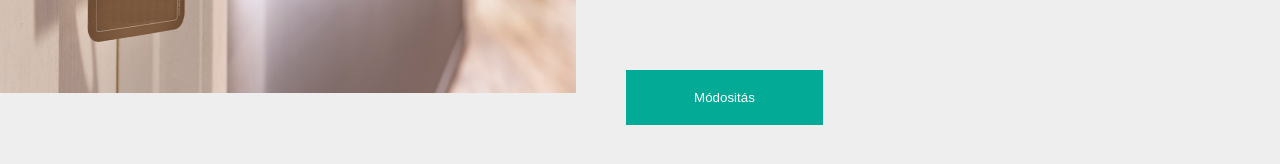
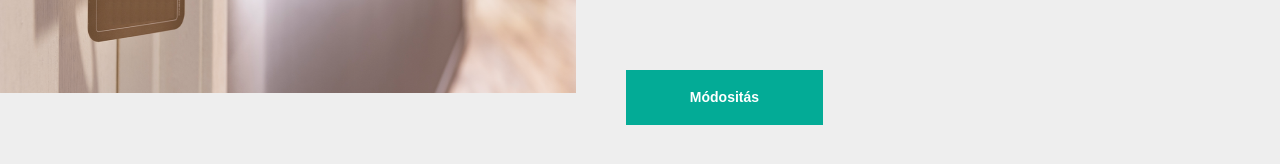
Before and after one commit to lacikovacs330/VueTask, a Vue app: page / in a window 1280 px wide. Shown: the part 1230-1394 px from the top of the page. Built offline with nearby package versions, Linux system fonts and the light colour scheme.

Commit message:
Fele Introduction

```diff
--- a/src/components/Introduction.vue
+++ b/src/components/Introduction.vue
@@ -91,6 +91,8 @@
     border: 0;
     margin-left: 50px;
     cursor: pointer;
+    font-weight: bold;
+    font-size: 14px;
 }
 
 .button{
```
